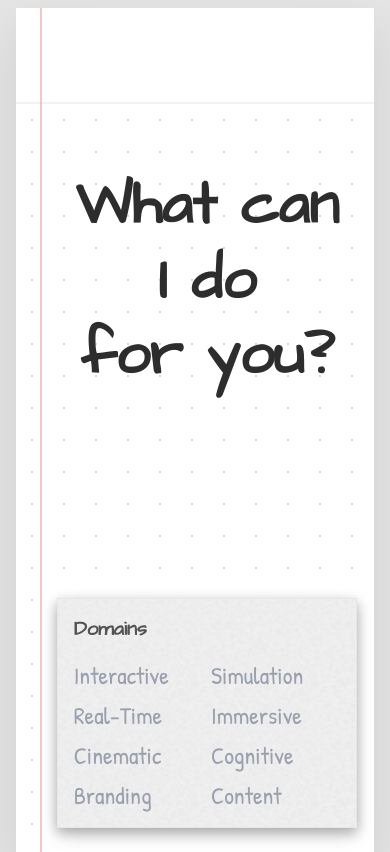
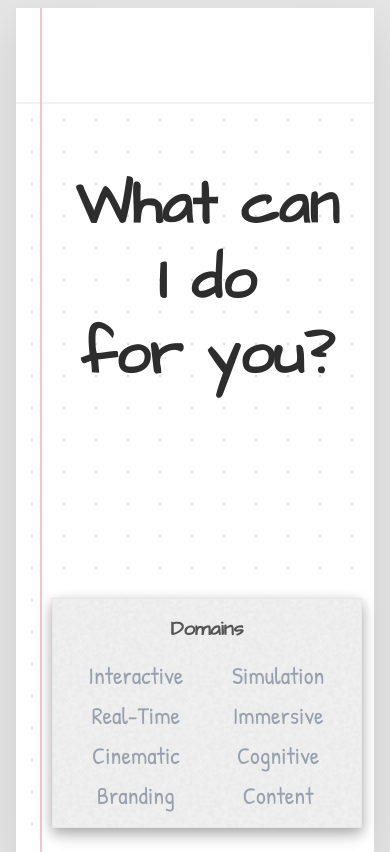
Before and after one commit to 0-Mark-Allen-0/ag-portfolio, a Next.js app: page / in a window 390 px wide. Built offline with nearby package versions, Linux system fonts and the light colour scheme.

Commit message:
Polaroid Aspect | Sizing

```diff
--- a/app/components/DomainSelector.tsx
+++ b/app/components/DomainSelector.tsx
@@ -1,11 +1,6 @@
 import React from 'react';
 import DomainBadge from './DomainBadge';
 import { TAGS } from './projectsData';
-
-/*
-  DomainSelector now uses TAGS from centralized data.
-  Desktop updated to use 2-column layout and reduced font size.
-*/
 
 interface DomainSelectorProps {
   selectedDomains: string[];
@@ -16,7 +11,7 @@ export default function DomainSelector({ selectedDomains, toggleDomain }: Domain
   return (
     <div className="
       relative
-      w-[90%] max-w-xs
+      w-[93%] max-w-md
       lg:w-full lg:max-w-sm
 
       bg-white/90 lg:bg-white
@@ -25,25 +20,28 @@ export default function DomainSelector({ selectedDomains, toggleDomain }: Domain
       shadow-[0_4px_12px_rgba(0,0,0,0.25),0_8px_16px_rgba(0,0,0,0.15)]
       lg:shadow-[0_2px_4px_rgba(0,0,0,0.4),0_6px_8px_rgba(0,0,0,0.35)]
 
-      p-4 md:p-6 lg:p-8   /* slightly reduced padding for desktop */
+      p-4 md:p-6 lg:p-8
 
       tab-noise transform
       border border-gray-200 lg:border-gray-100
       transition-all
     ">
 
+      {/* Centered Heading */}
       <h2 className="
-        text-xl lg:text-3xl   /* reduced desktop font size */
-        mb-4 lg:mb-6         /* slightly tighter spacing */
+        text-xl lg:text-3xl
+        mb-4 lg:mb-6
         font-bold opacity-80
+        text-center
       ">
         Domains
       </h2>
 
-      {/* 2-column layout for both mobile and desktop */}
+      {/* Centered Grid */}
       <div className="
-        grid grid-cols-2 gap-2
-        lg:gap-3
+        grid grid-cols-2
+        gap-2 lg:gap-3
+        justify-items-center
       ">
         {TAGS.map((tag) => (
           <DomainBadge
--- a/app/components/ExpandedPolaroid.tsx
+++ b/app/components/ExpandedPolaroid.tsx
@@ -13,7 +13,7 @@ export default function ExpandedPolaroid({ project, onClose }: ExpandedPolaroidP
   return (
     <div className="fixed inset-0 z-[100] flex items-center justify-center pointer-events-none">
 
-      {/* 2. Backdrop Blur - Darkened */}
+      {/* Backdrop */}
       <motion.div
         initial={{ opacity: 0 }}
         animate={{ opacity: 1 }}
@@ -21,56 +21,53 @@ export default function ExpandedPolaroid({ project, onClose }: ExpandedPolaroidP
         className="absolute inset-0 bg-black/50 backdrop-blur-sm pointer-events-auto"
       />
 
-      {/* Expanded Card Container */}
+      {/* Card Container */}
       <div className="relative w-full max-w-[450px] pointer-events-auto px-4 z-10">
         <motion.div
-          // layoutId={`polaroid-container-${project.id}`}
-          // 1 & 5. Removed shadow-2xl and the inline background grain style
-          className="w-full bg-[#fdfdfc] p-6 border border-gray-200 rounded-sm flex flex-col relative"
+          className="w-full bg-[#fdfdfc] p-6 border border-gray-200 rounded-sm relative overflow-hidden"
         >
 
-          {/* 6. Image - Reverse Bleed-Through Effect */}
+          {/* Polaroid Image (STRUCTURAL, not background) */}
           <motion.img
-            // layoutId={`polaroid-image-${project.id}`}
             src={project.imageUrl}
             alt={project.title}
-            initial={{ opacity: 0.1 }}
-            animate={{opacity: 0.10 }}
+            initial={{ opacity: 0 }}
+            animate={{ opacity: 0.08 }}
             style={{ scaleX: -1 }}
             transition={{ duration: 0.4, ease: "easeInOut" }}
-            className="w-full aspect-[4/3] object-cover bg-gray-200 mb-6 mt-2 pointer-events-none"
+            className="w-full aspect-square object-cover bg-gray-200 mb-20 mt-2 pointer-events-none"
           />
 
           {/* Close Button */}
           <button
             onClick={onClose}
-            className="absolute top-0 right-0 z-20 text-gray-500 hover:text-black transition-colors rounded-full p-1"
+            className="absolute top-0 right-0 z-30 text-gray-500 hover:text-black transition-colors rounded-full p-1"
           >
             <X size={24} />
           </button>
 
-          {/* 3. Title removed to reserve space exclusively for the description */}
+          {/* OVERLAY CONTENT (this is the key change) */}
+          <div className="absolute inset-0 z-20 flex flex-col items-center justify-center text-center px-10">
 
             {/* Description */}
             <motion.p
-            className="text-xl text-gray-700 leading-relaxed mb-8 flex-grow text-center mt-2"
+              className="text-lg text-gray-800 leading-relaxed mb-8"
             >
               {project.description}
             </motion.p>
 
-          {/* 4. Action Button - Redesigned with animated underline */}
-          <motion.div
-            className="flex justify-center"
-          >
+            {/* Button */}
+            <motion.div className="flex justify-center">
               <Link
                 href={project.link}
                 className="group relative inline-block text-2xl font-bold text-black pb-1"
               >
                 View Full Project
-              {/* Animated Underline */}
                 <span className="absolute left-0 bottom-0 w-full h-[3px] bg-black scale-x-0 group-hover:scale-x-100 transition-transform duration-200 origin-left rounded-full" />
               </Link>
             </motion.div>
+
+          </div>
 
         </motion.div>
       </div>
--- a/app/components/PolaroidCard.tsx
+++ b/app/components/PolaroidCard.tsx
@@ -57,7 +57,7 @@ export default function PolaroidCard({
         transform ${project.rotation} mx-auto origin-center
         shadow-[0_2px_4px_rgba(0,0,0,0.4),0_6px_8px_rgba(0,0,0,0.35)]
         transition-shadow duration-200
-        hover:shadow-[0_4px_8px_rgba(0,0,0,0.25),0_8px_12px_rgba(0,0,0,0.15)]
+        hover:shadow-[0_4px_8px_rgba(0,0,0,0.15),0_12px_14px_rgba(0,0,0,0.10)]
         ${isStacked ? 'absolute' : 'relative'}
         ${isDraggable ? 'cursor-grab' : 'cursor-pointer'}
       `}
```
Lines whose indentation alone changed are shown as unchanged.
